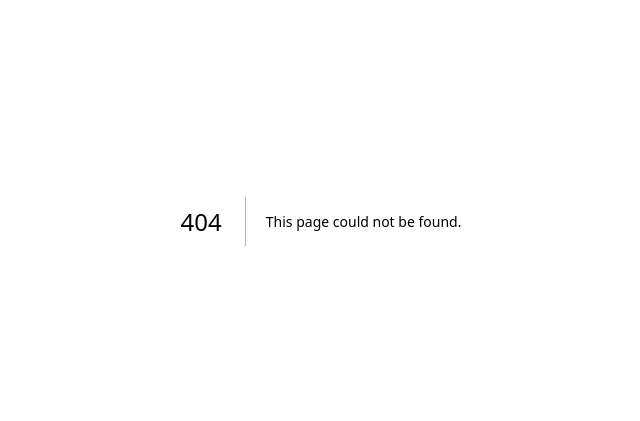
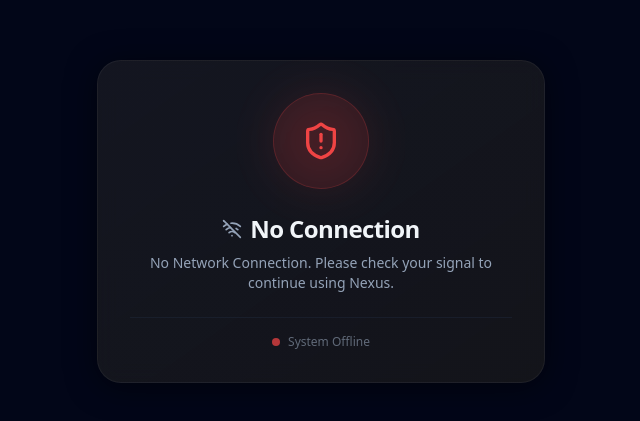
Before and after one commit to GSSolutions-CPT/GSS-OS, a Next.js app: page /~offline in a window 1280 px wide. Before the commit this address had no page. Shown: the part 179-600 px from the top of the page, without its empty margins (319-959 px from the left). Built offline with nearby package versions, Linux system fonts and the light colour scheme.

Commit message:
feat: Introduce PWA support with an offline page, service worker, manifest, and a Supabase admin client.

```diff
--- a/src/app/layout.tsx
+++ b/src/app/layout.tsx
@@ -17,15 +17,15 @@
 });
 
 export const viewport: Viewport = {
-  themeColor: "#0ez5e9",
+  themeColor: "#0ea5e9",
   width: "device-width",
   initialScale: 1,
   maximumScale: 1,
 };
 
 export const metadata: Metadata = {
-  title: "NEXUS by GSS | Visitors Managment Software",
-  description: "Global Security Solutions Visitors Managment Software",
+  title: "NEXUS by GSS | Visitors Management Software",
+  description: "Global Security Solutions Visitors Management Software",
   manifest: "/manifest.json",
   icons: {
     icon: "/icon.png",
--- a/src/app/sw.ts
+++ b/src/app/sw.ts
@@ -16,6 +16,16 @@
     clientsClaim: true,
     navigationPreload: true,
     runtimeCaching: defaultCache,
+    fallbacks: {
+        entries: [
+            {
+                url: '/~offline',
+                matcher({ request }) {
+                    return request.destination === 'document';
+                },
+            },
+        ],
+    },
 });
 
 serwist.addEventListeners();
--- /dev/null
+++ b/src/app/~offline/page.tsx
@@ -0,0 +1,29 @@
+import { ShieldAlert, WifiOff } from 'lucide-react'
+
+export default function OfflinePage() {
+    return (
+        <div className="min-h-screen bg-background flex flex-col items-center justify-center p-6 bg-slate-950 text-slate-50">
+            <div className="max-w-md w-full glass-card rounded-3xl p-8 border border-border/50 text-center shadow-2xl space-y-6">
+                <div className="mx-auto w-24 h-24 rounded-full bg-destructive/10 border border-destructive/20 flex items-center justify-center relative">
+                    <div className="absolute inset-0 rounded-full bg-destructive/20 blur-xl animate-pulse" />
+                    <ShieldAlert className="h-10 w-10 text-destructive relative z-10" />
+                </div>
+
+                <div className="space-y-2">
+                    <h1 className="text-2xl font-bold tracking-tight text-slate-100 flex items-center justify-center gap-2">
+                        <WifiOff className="h-5 w-5 text-muted-foreground" />
+                        No Connection
+                    </h1>
+                    <p className="text-muted-foreground text-sm">
+                        No Network Connection. Please check your signal to continue using Nexus.
+                    </p>
+                </div>
+
+                <div className="pt-4 border-t border-border/50 text-xs text-muted-foreground/60 flex items-center justify-center gap-2">
+                    <span className="inline-block w-2 h-2 rounded-full bg-destructive animate-pulse" />
+                    System Offline
+                </div>
+            </div>
+        </div>
+    )
+}
--- a/src/lib/supabase/admin.ts
+++ b/src/lib/supabase/admin.ts
@@ -3,9 +3,13 @@
 // WARNING: This client bypasses Row Level Security (RLS).
 // It must NEVER be imported or used inside a Client Component.
 // Only use this in Next.js Server Actions or Server Routes.
+
+const supabaseUrl = process.env.NEXT_PUBLIC_SUPABASE_URL || 'https://placeholder.supabase.co'
+const supabaseServiceKey = process.env.SUPABASE_SERVICE_ROLE_KEY || 'placeholder_key'
+
 export const adminAuthClient = createClient(
-    process.env.NEXT_PUBLIC_SUPABASE_URL!,
-    process.env.SUPABASE_SERVICE_ROLE_KEY!,
+    supabaseUrl,
+    supabaseServiceKey,
     {
         auth: {
             autoRefreshToken: false,
```
Also changed, not shown: public/manifest.json.
